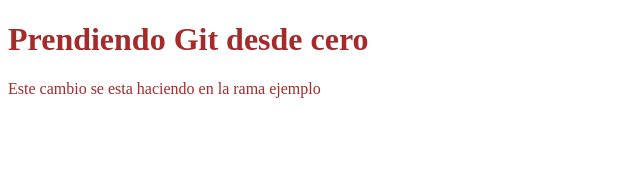
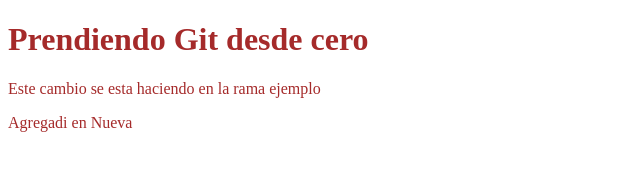
Before and after one commit to choikera/prueba, a plain HTML site: page index.html in a window 1280 px wide. Shown: the whole page, without its empty margins (0-640 px from the left). Drawn offline with Linux system fonts and the light colour scheme.

Commit message:
descripcion agregada

```diff
--- a/index.html
+++ b/index.html
@@ -10,5 +10,6 @@
 		<h1>Prendiendo Git desde cero</h1>
 	</header>
 	<p>Este cambio se esta haciendo en la rama ejemplo</p>
+	<p>Agregadi en Nueva</p>
 </body>
 </html>
```
